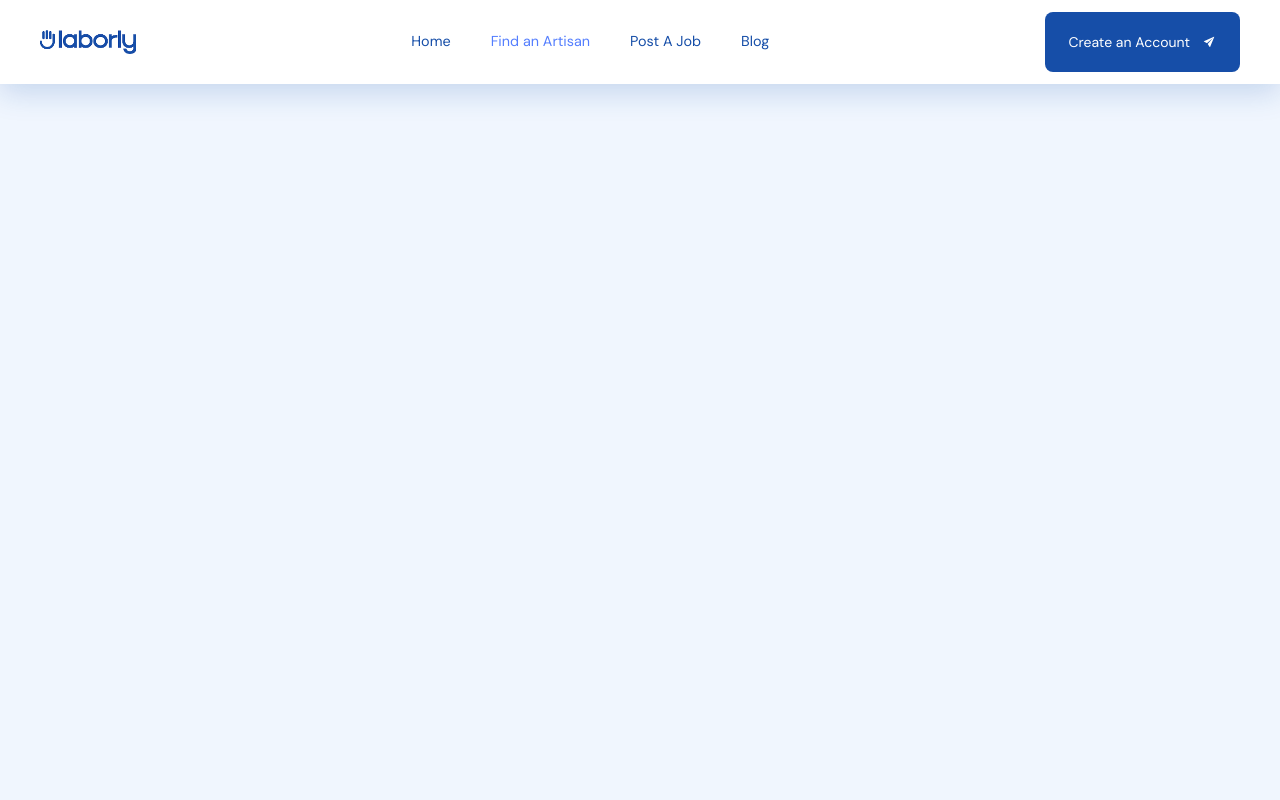
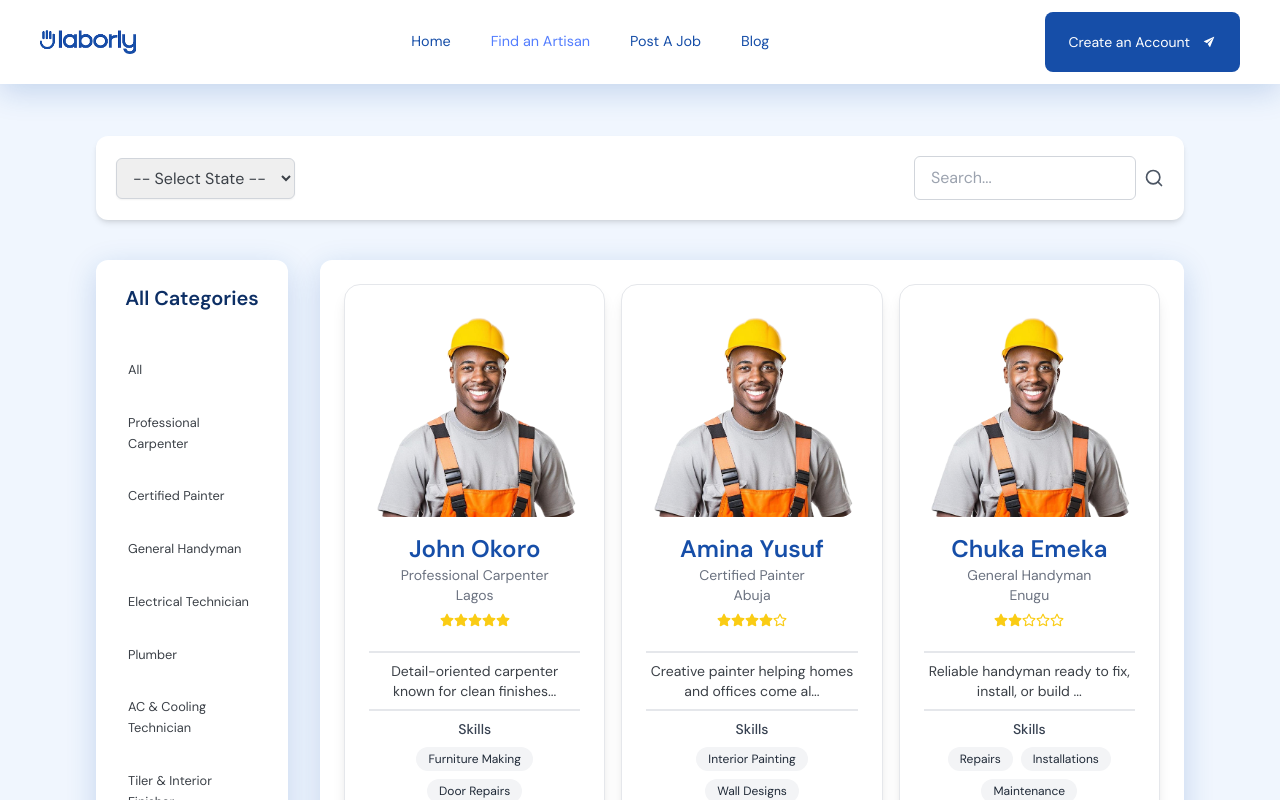
Before and after one commit to Ra-Kim/laborly, a React (Vite) app: page /artisans in a window 1280 px wide. Shown: the top 800 px of the page. Built offline with nearby package versions, Linux system fonts and the light colour scheme.

Commit message:
second commit

```diff
--- a/src/Components/FeaturedExperts.jsx
+++ b/src/Components/FeaturedExperts.jsx
@@ -9,9 +9,6 @@ const FeaturedExperts = () => {
         <section className='px-6 py-20 md:px-20'>
 
             <h2 className='text-gray-900 font-secondaryFont text-2xl sm:text-3xl md:text-4xl font-bold text-center'>Featured <span className='text-primary'>Laborly</span> Experts</h2>
-
-
-
 
             {/*  */}
             <div className="grid grid-cols-1 sm:grid-cols-2 lg:grid-cols-3 xl:grid-cols-4 gap-8 p-6 md:p-10">
@@ -73,9 +70,6 @@ const FeaturedExperts = () => {
                     </div>
                 ))}
             </div>
-
-
-
             <div className='flex items-center justify-center mx-auto my-5'>
                 <button className=" btn btn-primary py-4 flex items-center w-full sm:w-[30%] text-center justify-center gap-3">View All <BsArrowRight /></button>
             </div>
--- /dev/null
+++ b/src/Contexts/ArtisansContext.jsx
@@ -0,0 +1,29 @@
+import { createContext, useContext } from "react";
+import { profileData } from "../assets/Data/data";
+
+// create context
+export const ArtisanContext = createContext()
+
+
+
+
+//  custom hook to use the context
+export const useArtisanContext = () => useContext(ArtisanContext)
+
+// provider component
+const ArtisanProvider = ({ children }) => {
+    // To get all the category
+    const categories = ["All", ...new Set(profileData.map((data) => (data.role))), "Other"]
+    console.log(categories)
+
+    // To get all the state
+
+    const contextValue = {categories}
+    return (
+        <ArtisanContext.Provider value={contextValue}>
+            {children}
+        </ArtisanContext.Provider>
+    )
+
+}
+export default ArtisanProvider
--- a/src/Pages/Artisans.jsx
+++ b/src/Pages/Artisans.jsx
@@ -1,8 +1,195 @@
-import React from 'react'
+import React, { useContext, useState } from 'react'
+import { LuSearch } from "react-icons/lu";
+import { nigeriaStates, profileData } from '../assets/Data/data';
+import { ArtisanContext } from '../Contexts/ArtisansContext';
+import { FaRegStar, FaStar } from 'react-icons/fa';
+import { IoEyeOutline } from 'react-icons/io5';
+import { PiFunnelSimple } from 'react-icons/pi';
+import { IoIosArrowDown } from 'react-icons/io';
+const Artisans = () => {
 
-const Artisans = () => {
+  const { categories } = useContext(ArtisanContext)
+  const [filterItems, setFilterItems] = useState(profileData)
+  const [selectedState, setSelectedState] = useState("")
+  const [selectedCategory, setSelectedCategory] = useState("All")
+  const [showModal, setShowModal] = useState(false)
+
+  //
+  const toggleModal = () => {
+    setShowModal(!showModal)
+  }
+
+  // Function to filter artisans by category
+  const filterArtisanCategory = (category) => {
+    let filtered = category === "All" ? profileData : profileData.filter((data) => (data.role) === category)
+    setFilterItems(filtered)
+    console.log(filterItems)
+  }
+
+  // Function to filter artisans by state
+
+  const filterArtisanState = (state) => {
+    setSelectedState(state)
+    let filteredState = state === "" ? profileData : profileData.filter((data) => (data.location) === state)
+    setSelectedState(filteredState)
+  }
   return (
-    <div>Artisans</div>
+    <>
+      <section className="container">
+
+        {/* Filter Header */}
+        <div className="mt-10 flex flex-col md:flex-row items-center justify-between bg-white p-5 rounded-xl w-full shadow-md">
+          {/* State Filter */}
+          <div className="flex items-center">
+
+            <select
+              name="state"
+              id="state"
+              value={selectedState}
+              onChange={(e) => filterArtisanState(e.target.value)}
+              className="px-3 py-2 border border-gray-300 rounded-md shadow-sm focus:outline-none focus:ring-1 focus:ring-primary"
+            >
+              <option value="">-- Select State --</option>
+              {nigeriaStates.map((state, idx) => (
+                <option key={idx} value={state}>{state}</option>
+              ))}
+            </select>
+          </div>
+
+          {/* Search */}
+          <div className="flex items-center gap-2">
+            <input
+              type="text"
+              placeholder="Search..."
+              className="px-4 py-2 border border-gray-300 rounded-md focus:outline-none focus:ring-1 focus:ring-primary"
+            />
+            <button className="text-gray-600 hover:primary">
+              <LuSearch size={20} />
+            </button>
+          </div>
+        </div>
+
+
+
+        <div className="py-10 grid grid-cols-1 md:grid-cols-4 xl:grid-cols-5  gap-5 lg:gap-8">
+
+          {/* Desktop Category section */}
+          <div className='bg-white rounded-xl p-3 md:p-6 soft-shadow md:col-span-1'>
+            <div className="hidden md:block">
+
+              <h3 className="text-center text-xl text-darkPrimary">All Categories</h3>
+
+              <ul className='flex flex-col mt-10 gap-4'>
+                {categories.map((data, index) => (
+                  <li onClick={() => filterArtisanCategory(data)} key={index} className="cursor-pointer list-none text-[0.8rem]  p-2 hover:bg-primary hover:text-white rounded-md transition">{data}</li>
+                ))}
+              </ul>
+            </div>
+
+            {/* Category modal for mobile screen */}
+
+            <div className="flex items-center justify-between md:hidden mb-4 px-2">
+              <h3 className="text-[1.3rem] font-semibold text-darkPrimary">Select Category</h3>
+              <div onClick={toggleModal} className="w-10 h-10 flex items-center justify-center rounded-xl bg-white text-primary bg-opacity-20 shadow-xl duration-500 transition-all hover:bg-primary hover:text-white">
+                <IoIosArrowDown className="text-2xl" />
+              </div>
+            </div>
+          </div>
+
+          {showModal && (
+            <div className="fixed inset-0 bg-black bg-opacity-40 backdrop-blur-sm flex items-center justify-center z-40">
+              <div className="bg-white w-11/12 max-w-sm rounded-lg soft-shadow p-4">
+                <h3 className="text-lg font-medium text-gray-800 mb-6 text-center">Select Category</h3>
+                <ul className="max-h-60 overflow-y-auto text-sm">
+
+                  {categories.map((data, index) => (
+                    <li onClick={() => { filterArtisanCategory(data); setShowModal(false) }} key={index} className="cursor-pointer list-none text-[0.8rem]  p-2 hover:bg-primary hover:text-white rounded-md transition">{data}</li>
+                  ))}
+
+                </ul>
+                <button
+                  className="w-full mt-4 bg-primary text-sm text-white py-3 rounded-md hover:bg-darkPrimary transition"
+                  onClick={() => setShowModal(false)}
+                >
+                  Close
+                </button>
+              </div>
+            </div>
+          )}
+
+
+
+          {/* Artisans section */}
+          <div className="bg-white rounded-xl p-6 soft-shadow md:col-span-3 xl:col-span-4">
+
+            <div className="grid grid-cols-1 sm:grid-cols-2 md:grid-cols-2 lg:grid-cols-3 gap-4">
+              {filterItems.slice(0, 6).map((profile) => (
+                <div
+                  key={profile.id}
+                  className="bg-white rounded-2xl p-6 shadow-lg hover:shadow-2xl transition-all duration-300 border group cursor-pointer flex flex-col items-center text-center"
+                >
+                  {/* Profile Image */}
+                  <div className="relative w-52 h-52 mb-4">
+                    <img
+                      src={profile.image}
+                      alt={profile.name}
+                      className="w-full h-full object-cover rounded-2xl group-hover:scale-105 transition-transform duration-300"
+                    />
+                  </div>
+
+                  {/* Name & Location */}
+                  <div className="mb-4">
+                    <h3 className="text-2xl font-semibold text-primary">{profile.name}</h3>
+                    <p className="text-sm text-gray-500">{profile.role}</p>
+                    <p className="text-sm text-gray-500">{profile.location}</p>
+                    <div className=" text-sm flex items-center justify-center m-auto my-2 text-center text-secondary">
+                      {Array.from({ length: 5 }, (_, index) => (
+                        <span key={index}>
+                          {index < profile.rating ? (
+                            <FaStar className="text-center text-yellow-400" />
+                          ) : (
+                            <FaRegStar className="text-center text-yellow-400" />
+                          )}
+                        </span>
+                      ))}
+                    </div>
+                  </div>
+
+                  {/*  */}
+                  <div className='border-t-2 border-b-2 py-2'>
+                    <p className='text-sm '>{profile.shortBio.slice(0, 50)}... </p>
+                  </div>
+
+                  {/* Skills */}
+                  <div className="w-full mb-4">
+                    <h5 className="text-sm font-medium text-gray-700 group-hover:text-primary my-2">Skills</h5>
+                    <ul className="flex flex-wrap justify-center gap-2">
+                      {profile.skills.map((skill, idx) => (
+                        <li
+                          key={idx}
+                          className="bg-gray-100 group-hover:bg-white text-xs text-gray-800 px-3 py-1 rounded-full transition duration-300"
+                        >
+                          {skill}
+                        </li>
+                      ))}
+                    </ul>
+                  </div>
+
+                  {/* CTA Button */}
+                  <button className="mt-auto btn btn-primary w-full group-hover:bg-white group-hover:text-primary group-hover:border group-hover:border-primary transition-all">
+                    View Profile <IoEyeOutline className='text-xl' />
+                  </button>
+                </div>
+              ))}
+            </div>
+          </div>
+        </div>
+
+
+
+      </section >
+
+    </>
   )
 }
 
--- a/src/assets/Data/data.js
+++ b/src/assets/Data/data.js
@@ -1,4 +1,43 @@
-// data.js
+// 36 states
+export const nigeriaStates = [
+	"Abia",
+	"Adamawa",
+	"Akwa Ibom",
+	"Anambra",
+	"Bauchi",
+	"Bayelsa",
+	"Benue",
+	"Borno",
+	"Cross River",
+	"Delta",
+	"Ebonyi",
+	"Edo",
+	"Ekiti",
+	"Enugu",
+	"Gombe",
+	"Imo",
+	"Jigawa",
+	"Kaduna",
+	"Kano",
+	"Katsina",
+	"Kebbi",
+	"Kogi",
+	"Kwara",
+	"Lagos",
+	"Nasarawa",
+	"Niger",
+	"Ogun",
+	"Ondo",
+	"Osun",
+	"Oyo",
+	"Plateau",
+	"Rivers",
+	"Sokoto",
+	"Taraba",
+	"Yobe",
+	"Zamfara",
+];
+
 import {
 	FaHammer,
 	FaPaintRoller,
@@ -173,7 +212,7 @@ export const profileData = [
 		id: 1,
 		name: "John Okoro",
 		role: "Professional Carpenter",
-		location: "Lagos, Nigeria",
+		location: "Lagos",
 		experience: "7 years experience",
 		skills: ["Furniture Making", "Door Repairs", "Wood Finishing"],
 		rating: 4.8,
@@ -187,10 +226,10 @@ export const profileData = [
 		id: 2,
 		name: "Amina Yusuf",
 		role: "Certified Painter",
-		location: "Abuja, Nigeria",
+		location: "Abuja",
 		experience: "5 years experience",
 		skills: ["Interior Painting", "Wall Designs", "Color Consultation"],
-		rating: 4.6,
+		rating: 4,
 		jobsCompleted: 95,
 		image: userPhoto,
 		icon: FaPaintRoller,
@@ -201,10 +240,10 @@ export const profileData = [
 		id: 3,
 		name: "Chuka Emeka",
 		role: "General Handyman",
-		location: "Enugu, Nigeria",
+		location: "Enugu",
 		experience: "10+ years experience",
 		skills: ["Repairs", "Installations", "Maintenance"],
-		rating: 4.9,
+		rating: 2,
 		jobsCompleted: 200,
 		image: userPhoto,
 		icon: FaTools,
@@ -215,7 +254,7 @@ export const profileData = [
 		id: 4,
 		name: "Bola Adebayo",
 		role: "Electrical Technician",
-		location: "Ibadan, Nigeria",
+		location: "Ibadan",
 		experience: "8 years experience",
 		skills: ["Wiring", "Electrical Repairs", "Power Backup Installation"],
 		rating: 4.7,
@@ -229,7 +268,7 @@ export const profileData = [
 		id: 5,
 		name: "Kelvin Nwachukwu",
 		role: "Plumber",
-		location: "Port Harcourt, Nigeria",
+		location: "Port Harcourt",
 		experience: "6 years experience",
 		skills: ["Leak Repairs", "Pipe Installation", "Bathroom Fittings"],
 		rating: 4.5,
@@ -243,7 +282,7 @@ export const profileData = [
 		id: 6,
 		name: "Grace Onyekachi",
 		role: "AC & Cooling Technician",
-		location: "Benin City, Nigeria",
+		location: "Benin City",
 		experience: "9 years experience",
 		skills: [
 			"AC Servicing",
@@ -260,7 +299,7 @@ export const profileData = [
 		id: 7,
 		name: "Tunde Ayodele",
 		role: "Tiler & Interior Finisher",
-		location: "Ilorin, Nigeria",
+		location: "Ilorin",
 		experience: "6 years experience",
 		skills: ["Wall Tiling", "Bathroom Finishing", "Grouting"],
 		rating: 4.4,
@@ -274,7 +313,7 @@ export const profileData = [
 		id: 8,
 		name: "Zainab Bello",
 		role: "Bathroom Installer",
-		location: "Osogbo, Nigeria",
+		location: "Osogbo",
 		experience: "4 years experience",
 		skills: ["Shower Fittings", "Toilet Installations", "Plumbing Fixes"],
 		rating: 4.5,
@@ -287,7 +326,7 @@ export const profileData = [
 		id: 9,
 		name: "Ibrahim Sule",
 		role: "Mover & Relocation Expert",
-		location: "Jos, Nigeria",
+		location: "Jos",
 		experience: "9 years experience",
 		skills: ["Packing", "Heavy Lifting", "Logistics"],
 		rating: 4.6,
@@ -300,7 +339,7 @@ export const profileData = [
 		id: 10,
 		name: "Ngozi Chukwu",
 		role: "Solar Panel Installer",
-		location: "Awka, Nigeria",
+		location: "Awka",
 		experience: "5 years experience",
 		skills: ["Solar Setup", "Battery Installation", "Energy Consulting"],
 		rating: 4.7,
@@ -313,7 +352,7 @@ export const profileData = [
 		id: 11,
 		name: "Femi Afolabi",
 		role: "Furniture Upholsterer",
-		location: "Abeokuta, Nigeria",
+		location: "Abeokuta",
 		experience: "8 years experience",
 		skills: ["Couch Repair", "Foam Replacement", "Re-upholstery"],
 		rating: 4.5,
@@ -326,7 +365,7 @@ export const profileData = [
 		id: 12,
 		name: "Rita Obasi",
 		role: "Locksmith",
-		location: "Calabar, Nigeria",
+		location: "Calabar",
 		experience: "6 years experience",
 		skills: ["Key Duplication", "Lock Repairs", "Emergency Unlocking"],
 		rating: 4.6,
@@ -337,3 +376,5 @@ export const profileData = [
 			"Trusted locksmith with 24/7 emergency availability and secure solutions.",
 	},
 ];
+
+//
--- a/src/main.jsx
+++ b/src/main.jsx
@@ -3,10 +3,13 @@ import { createRoot } from 'react-dom/client'
 import './index.css'
 import App from './App.jsx'
 import { BrowserRouter } from 'react-router-dom'
+import ArtisanProvider from './Contexts/ArtisansContext.jsx'
 
 createRoot(document.getElementById('root')).render(
   <BrowserRouter>
-    <App />
+    <ArtisanProvider>
+      <App />
+    </ArtisanProvider>
   </BrowserRouter>
 
 )
```
